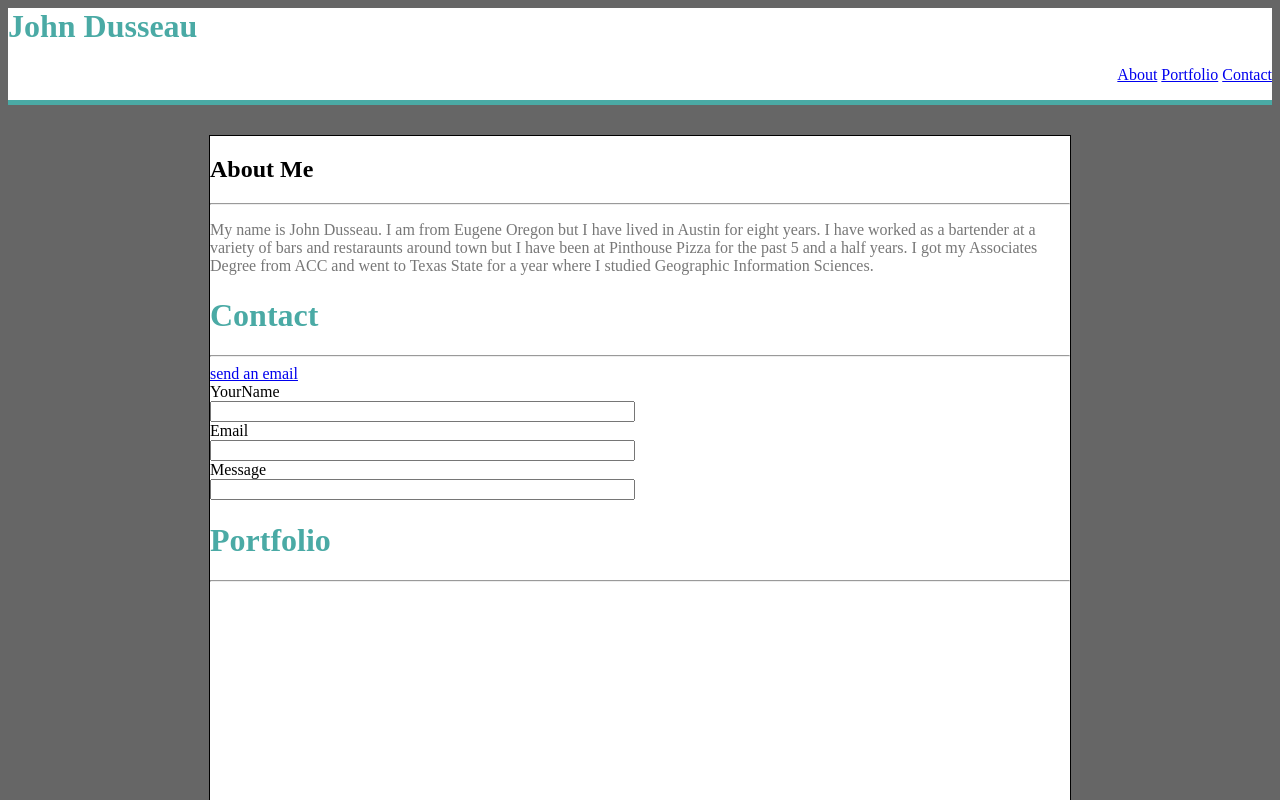
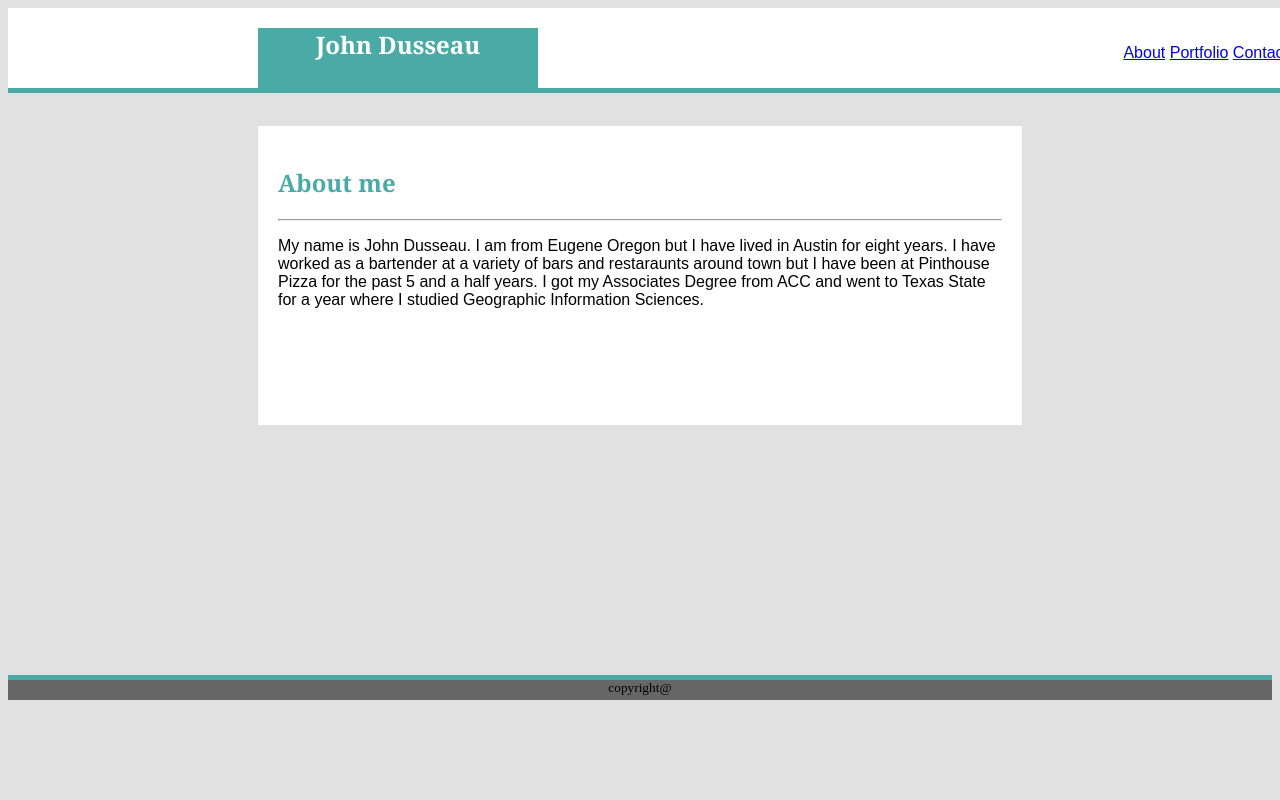
Before and after one commit to Johndusseau/Basic-Portfolio, a plain HTML site: page index.html in a window 1280 px wide. Shown: the top 800 px of the page. Drawn offline with Linux system fonts and the light colour scheme.

Commit message:
getting there

```diff
--- a/index.html
+++ b/index.html
@@ -1,19 +1,12 @@
 <DOCTYPE! html>
 <html lang="en">
     <Head>
-
-    <title> John Dusseau's Portfolio</title>
-
-
+        <title>hw2</title>
      <link rel="stylesheet" type="text/css" href="style.css">
-
     </Head>
-
-<body>
-
-
-    <header>
-            <h1>John Dusseau</h1>
+<Body>
+    <div class="header">
+        <div id="name"><h2>John Dusseau</h2></div>
         <nav id="horzNav">
                 <p>
                     <a href="#">About</a>
@@ -21,40 +14,20 @@
                     <a href="#">Contact</a>
                 </p>
             </nav>
-    </header>
-
-
-        <div id="wrapper">
-            <h2>About Me</h2>
+    </div>
+    <br>
+    <div class="wrapper">
+        <section id="content">
+            <div id="about"><h2>About me</h2>
+            </div>
             <hr>
-
-                <p id="me">My name is John Dusseau. I am from Eugene Oregon but I have lived in Austin for eight years. I have worked as a bartender at a variety of bars and restaraunts around town but I have been at Pinthouse Pizza for the past 5 and a half years.
+            <p>My name is John Dusseau. I am from Eugene Oregon but I have lived in Austin for eight years. I have worked as a bartender at a variety of bars and restaraunts around town but I have been at Pinthouse Pizza for the past 5 and a half years.
              I got my Associates Degree from ACC and went to Texas State for a year where I studied Geographic Information Sciences.</P>
-
-
-
-                    <h1>Contact</h1>
-                    <hr>
-                             <a href="mailto:Johndusseau92@gmail.com">send an email</a>
-
-                                <form>
-                                     YourName<br>
-                                    <input type"text" name="name" size="50" maxlength="50"><br>
-                                     Email<br>
-                                    <input type"text" name="name" size="50" maxlength="50"><br>
-                                     Message<br>
-                                     <input type"text" name="name" size="50" rows="5" maxlength="500">
-                                  </form>
-
-
-                         <h1>Portfolio</h1>
-
-                    <hr>
+        </section>
     </div>
-
-</body>
     <footer>
             <small>copyright@</small>
      </footer>
-</body>
-</html>
+</Body>
+
+</HTMLl>
--- a/style.css
+++ b/style.css
@@ -1,38 +1,61 @@
-main{
+body{
+    background-color: #dddd;
+}
+.header{
+    position: fixed;
+    height: 80px;
+    width: 100%;
+    background: #ffffff;
+    border-bottom: #4aaaa5 solid 5px
+}
+#horzNav{
+    position: relative;
     background-color: #ffffff;
-    height: 150px;
-    width: 150px;
+    bottom: 60px;
+    overflow: auto;
+    float: right;
+    text-align: right;
+}
+
+
+#name{
+    clear: both;
+    position: relative;
+    text-align: center;
+    color: white;
+    margin-left: 250px;
+    margin-right: 750px;
+    margin-top: 20px;
+    height: 60px;
+    background: #4aaaa5;
+}
+
+#about{
+    color:#4aaaa5;
+}
+h2{
+    font-family: 'Georgia', Times, Times New Roman, serif;
+}
+p{
+    font-family: 'Arial', 'Helvetica Neue', Helvetica, sans-serif;.
+    line-height: 24px;
 
 }
-body{
-    background-color: #666666;
+.wrapper{
+    padding: 20px;
+    margin-top: 100px;
+    margin-bottom: 250px;
+    margin-left: 250px;
+    margin-right: 250px;
+    background:white;
+    padding-bottom: 100px;
 }
-div#wrapper{
-
-    margin: 30px auto;
-    background:white;
-    width: 860px;
-    height: 1000;
-    border: 1px solid black
-}
-header{
-    background: #ffffff;
-    border-bottom: #4aaaa5 solid 5px;
-}
-#horzNav{
-    text-align: right;
-}
-h1{
-    color: #4aaaa5;
-    border-bottom-color: #4aaaa5 solid 3px;
+footer{
+    position: relative;
+    text-align: center;
+    border-top: #4aaaa5 5px solid;
+    height: 20px;
+    background-color:#666666;
+    width: 100%;
 
 }
-p{
-    color: #777777;
-}
-footer{
-    border-top: #4aaaa5 5px solid;
-    text-align: center;
-    background: #666666;
-
-}
```
Also changed, not shown: contact.html (+50 -0 lines). Lines whose indentation alone changed are shown as unchanged.
